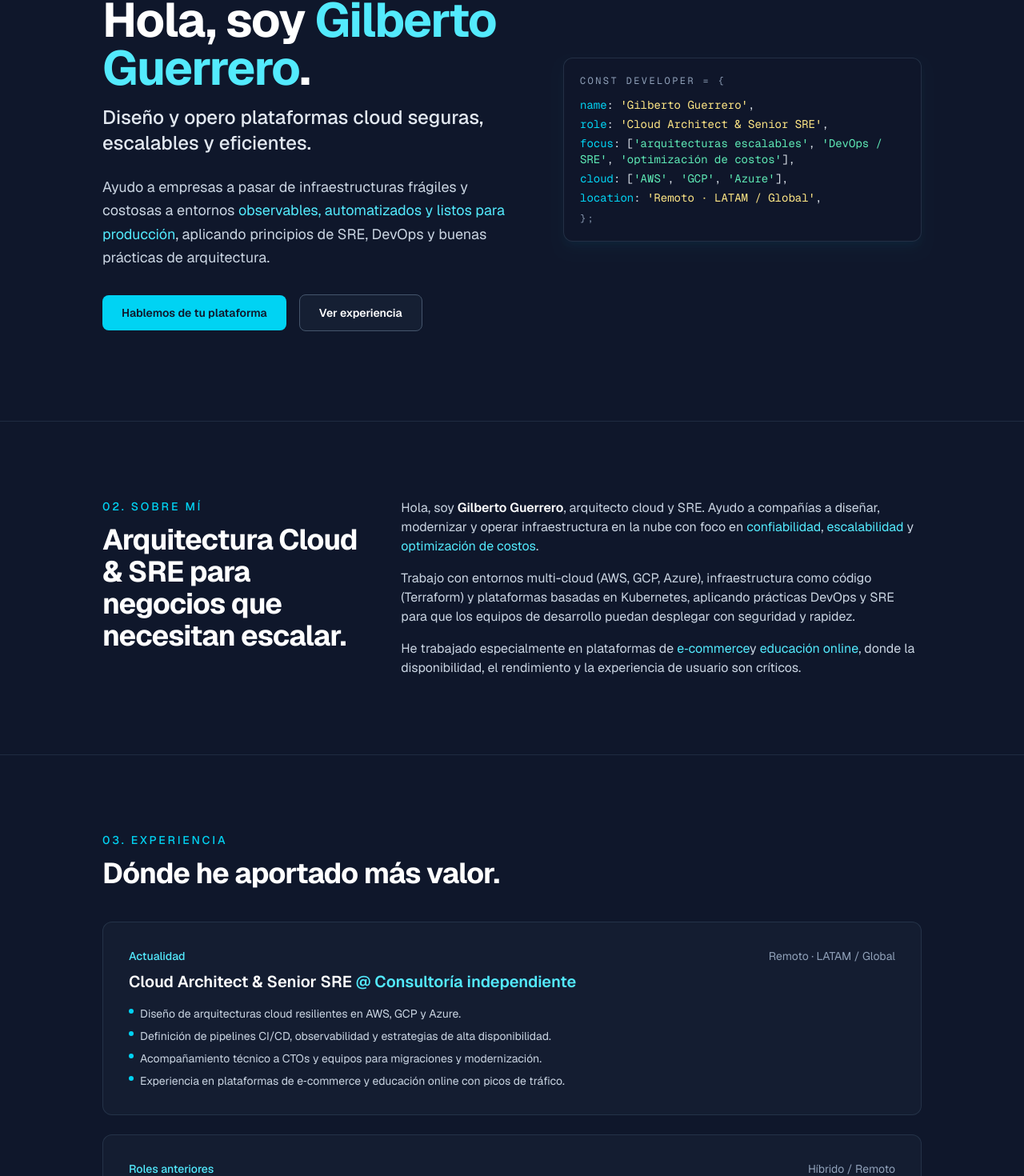
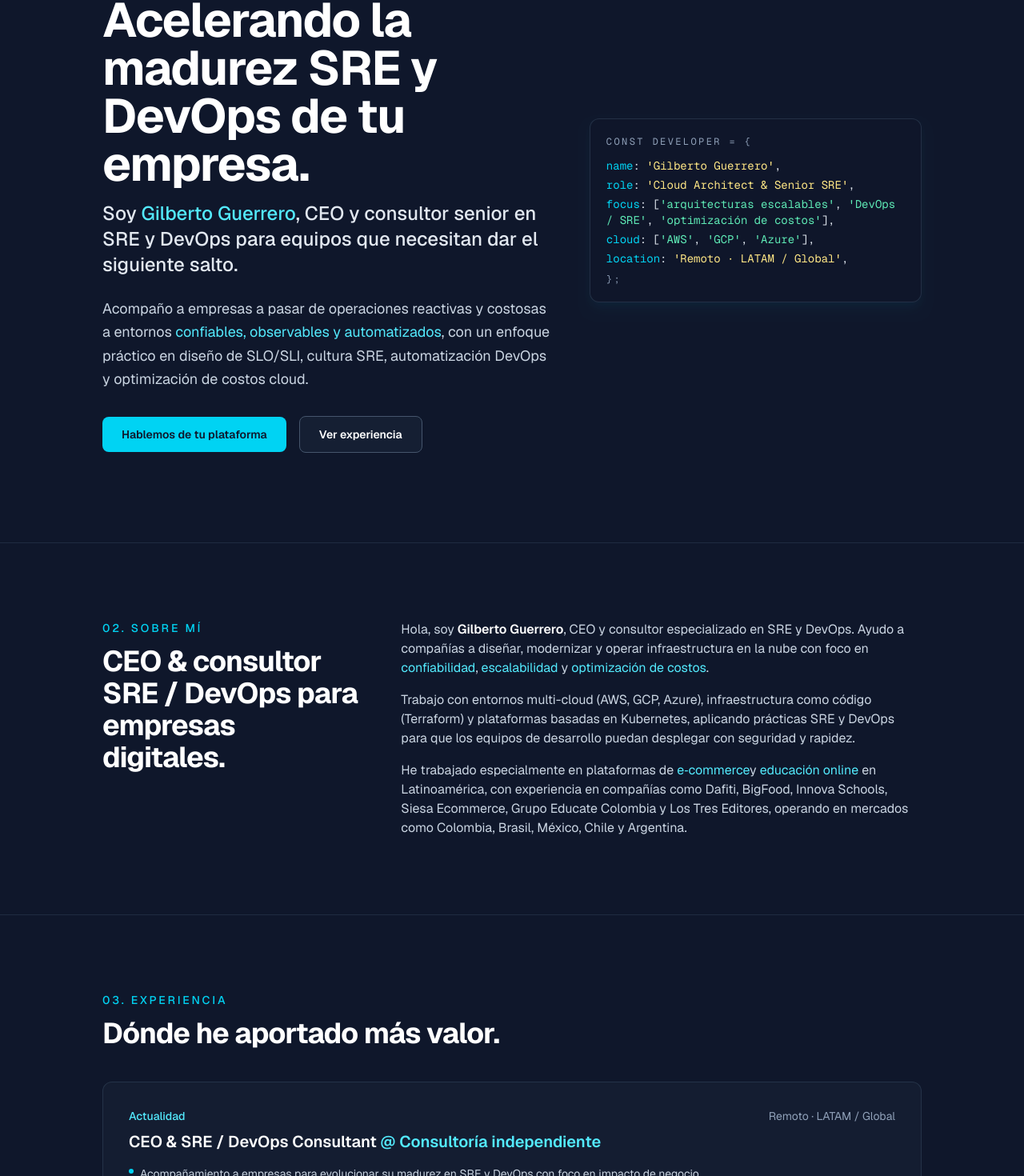
Before and after one commit to gilbertoguerrero/website, a Next.js app: page / in a window 1280 px wide. Shown: the part 214-1684 px from the top of the page at 80% size. Built offline with nearby package versions, Linux system fonts and the light colour scheme.

Commit message:
Update services

```diff
--- a/sections/About.tsx
+++ b/sections/About.tsx
@@ -10,26 +10,27 @@ export default function About() {
             02. Sobre mí
           </p>
           <h2 className="text-3xl font-bold tracking-tight text-white sm:text-4xl">
-            Arquitectura Cloud & SRE para negocios que necesitan escalar.
+            CEO & consultor SRE / DevOps para empresas digitales.
           </h2>
         </div>
         <div className="space-y-4 text-slate-300 lg:w-2/3">
           <p>
             Hola, soy <span className="font-semibold text-white">Gilberto Guerrero</span>,
-            arquitecto cloud y SRE. Ayudo a compañías a diseñar, modernizar y operar
+            CEO y consultor especializado en SRE y DevOps. Ayudo a compañías a diseñar, modernizar y operar
             infraestructura en la nube con foco en <span className="text-cyan-300">confiabilidad</span>,{" "}
             <span className="text-cyan-300">escalabilidad</span> y{" "}
             <span className="text-cyan-300">optimización de costos</span>.
           </p>
           <p>
             Trabajo con entornos multi-cloud (AWS, GCP, Azure), infraestructura como código
-            (Terraform) y plataformas basadas en Kubernetes, aplicando prácticas DevOps y
-            SRE para que los equipos de desarrollo puedan desplegar con seguridad y rapidez.
+            (Terraform) y plataformas basadas en Kubernetes, aplicando prácticas SRE y
+            DevOps para que los equipos de desarrollo puedan desplegar con seguridad y rapidez.
           </p>
           <p>
             He trabajado especialmente en plataformas de <span className="text-cyan-300">e‑commerce</span>
-            y <span className="text-cyan-300">educación online</span>, donde la disponibilidad,
-            el rendimiento y la experiencia de usuario son críticos.
+            y <span className="text-cyan-300">educación online</span> en Latinoamérica, con experiencia en
+            compañías como Dafiti, BigFood, Innova Schools, Siesa Ecommerce, Grupo Educate Colombia y
+            Los Tres Editores, operando en mercados como Colombia, Brasil, México, Chile y Argentina.
           </p>
         </div>
       </div>
--- a/sections/ContactForm.tsx
+++ b/sections/ContactForm.tsx
@@ -48,10 +48,11 @@ export default function ContactForm() {
       <div className="mx-auto max-w-xl">
         <div className="mb-10 text-center">
           <h2 className="mb-3 text-3xl font-bold tracking-tight text-white sm:text-4xl">
-            Contacto
+            Hablemos de la madurez SRE y DevOps de tu empresa
           </h2>
           <p className="text-slate-400">
-            Cuéntame tu proyecto o necesidad de infraestructura cloud.
+            Cuéntame en qué estado está hoy tu operación y qué te gustaría mejorar. Te
+            responderé con un siguiente paso concreto para tu contexto.
           </p>
         </div>
         <form
@@ -63,7 +64,7 @@ export default function ContactForm() {
               htmlFor="name"
               className="mb-2 block text-sm font-medium text-slate-300"
             >
-              Nombre
+              Nombre y empresa
             </label>
             <input
               id="name"
@@ -71,7 +72,7 @@ export default function ContactForm() {
               type="text"
               required
               className="w-full rounded-lg border border-slate-600 bg-slate-900 px-4 py-3 text-white placeholder-slate-500 focus:border-cyan-400 focus:outline-none focus:ring-1 focus:ring-cyan-400"
-              placeholder="Tu nombre"
+              placeholder="Tu nombre y el de tu empresa"
             />
           </div>
           <div className="mb-4">
@@ -95,7 +96,7 @@ export default function ContactForm() {
               htmlFor="message"
               className="mb-2 block text-sm font-medium text-slate-300"
             >
-              Mensaje
+              Descripción breve de tu reto actual
             </label>
             <textarea
               id="message"
@@ -103,7 +104,7 @@ export default function ContactForm() {
               rows={4}
               required
               className="w-full resize-none rounded-lg border border-slate-600 bg-slate-900 px-4 py-3 text-white placeholder-slate-500 focus:border-cyan-400 focus:outline-none focus:ring-1 focus:ring-cyan-400"
-              placeholder="Describe tu proyecto o consulta..."
+              placeholder="Por ejemplo: queremos mejorar confiabilidad, automatizar despliegues o reducir costos cloud..."
             />
           </div>
           <button
@@ -117,6 +118,10 @@ export default function ContactForm() {
                 ? "Mensaje enviado"
                 : "Enviar"}
           </button>
+          <p className="mt-4 text-center text-xs text-slate-500">
+            Si prefieres, también puedes escribirme por WhatsApp Business para coordinar
+            directamente el diagnóstico.
+          </p>
           {status === "sent" && (
             <p className="mt-3 text-center text-sm text-cyan-400">
               Gracias. Te responderé pronto.
--- a/sections/Experience.tsx
+++ b/sections/Experience.tsx
@@ -1,14 +1,14 @@
 const experiences = [
   {
     period: "Actualidad",
-    role: "Cloud Architect & Senior SRE",
+    role: "CEO & SRE / DevOps Consultant",
     company: "Consultoría independiente",
     location: "Remoto · LATAM / Global",
     bullets: [
-      "Diseño de arquitecturas cloud resilientes en AWS, GCP y Azure.",
-      "Definición de pipelines CI/CD, observabilidad y estrategias de alta disponibilidad.",
-      "Acompañamiento técnico a CTOs y equipos para migraciones y modernización.",
-      "Experiencia en plataformas de e‑commerce y educación online con picos de tráfico.",
+      "Acompañamiento a empresas para evolucionar su madurez en SRE y DevOps con foco en impacto de negocio.",
+      "Diseño de SLO/SLI, gestión de incidentes y estrategias de observabilidad accionable.",
+      "Definición de pipelines CI/CD integrados con servicios en EKS y ECS, prácticas DevSecOps y optimización de costos cloud.",
+      "Experiencia en plataformas de e‑commerce y educación online en LATAM.",
     ],
   },
   {
--- a/sections/Hero.tsx
+++ b/sections/Hero.tsx
@@ -7,22 +7,23 @@ export default function Hero() {
       <div className="mx-auto flex max-w-5xl flex-col items-center gap-12 lg:flex-row">
         <div className="text-left">
           <p className="mb-4 text-sm font-medium uppercase tracking-[0.2em] text-cyan-400">
-            01. Arquitecto Cloud & Senior SRE
+            01. CEO & SRE / DevOps Consultant
           </p>
           <h1 className="mb-4 text-4xl font-bold tracking-tight text-white sm:text-5xl lg:text-6xl">
-            Hola, soy <span className="text-cyan-300">Gilberto Guerrero</span>.
+            Acelerando la madurez SRE y DevOps de tu empresa.
           </h1>
           <h2 className="mb-6 text-xl font-medium text-slate-200 sm:text-2xl">
-            Diseño y opero plataformas cloud seguras, escalables y eficientes.
+            Soy <span className="text-cyan-300">Gilberto Guerrero</span>, CEO y consultor senior
+            en SRE y DevOps para equipos que necesitan dar el siguiente salto.
           </h2>
           <p className="mb-8 max-w-xl text-lg leading-relaxed text-slate-300">
-            Ayudo a empresas a pasar de infraestructuras frágiles y costosas a
+            Acompaño a empresas a pasar de operaciones reactivas y costosas a
             entornos{" "}
             <span className="text-cyan-300">
-              observables, automatizados y listos para producción
+              confiables, observables y automatizados
             </span>
-            , aplicando principios de SRE, DevOps y buenas prácticas de
-            arquitectura.
+            , con un enfoque práctico en diseño de SLO/SLI, cultura SRE,
+            automatización DevOps y optimización de costos cloud.
           </p>
           <div className="flex flex-wrap items-center gap-4">
             <a
--- a/sections/Services.tsx
+++ b/sections/Services.tsx
@@ -1,21 +1,47 @@
 const services = [
   {
-    title: "AWS Architecture",
+    title: "Asesoría SRE de alto nivel",
     description:
-      "Arquitecturas resilientes y escalables en Amazon Web Services con foco en costos y rendimiento.",
-    highlights: ["Kubernetes", "Terraform", "CI/CD", "Observabilidad"],
+      "Evaluación de madurez, definición de SLO/SLI y diseño de una operación confiable alineada al negocio.",
+    highlights: [
+      "Evaluación de madurez SRE",
+      "SLO / SLI & error budgets",
+      "Gestión de incidentes",
+      "Cultura y procesos SRE",
+    ],
   },
   {
-    title: "GCP Architecture",
+    title: "Consultoría DevOps & CI/CD",
     description:
-      "Soluciones cloud-native en Google Cloud Platform, desde diseño hasta despliegue y monitoreo.",
-    highlights: ["Kubernetes", "Terraform", "CI/CD", "Observabilidad"],
+      "Diseño y optimización de pipelines de integración y entrega continua, integrados con despliegues en Kubernetes (EKS) y contenedores en ECS, con foco en calidad, seguridad y rollback seguro.",
+    highlights: [
+      "Pipelines CI/CD",
+      "DevSecOps",
+      "Automatización de despliegues en EKS/ECS",
+      "Flujos Dev–Ops",
+    ],
   },
   {
-    title: "Azure Architecture",
+    title: "Infraestructura como código & plataformas",
     description:
-      "Implementación y optimización de cargas de trabajo en Microsoft Azure con prácticas enterprise.",
-    highlights: ["Kubernetes", "Terraform", "CI/CD", "Observabilidad"],
+      "Implementación de infraestructura como código y bases para plataformas internas orientadas a equipos de producto.",
+    highlights: [
+      "Terraform / IaC",
+      "Plataformas sobre Kubernetes",
+      "Entornos reproducibles",
+      "Buenas prácticas multi-cloud",
+    ],
+  },
+  {
+    title: "Acompañamiento y mentoring",
+    description:
+      "Trabajo cercano con CTOs y equipos para instalar capacidades SRE y DevOps más allá de un proyecto puntual.",
+    highlights: [
+      "Mentoring a equipos",
+      "Sesiones 1:1 y grupales",
+      "Revisión de arquitecturas",
+      "Roadmaps de madurez",
+    ],
   },
 ];
 
@@ -25,11 +51,12 @@ export default function Services() {
       <div className="mx-auto max-w-6xl">
         <div className="mb-12 text-center">
           <h2 className="mb-3 text-3xl font-bold tracking-tight text-white sm:text-4xl">
-            Servicios
+            Servicios de asesoría SRE y DevOps
           </h2>
           <p className="mx-auto max-w-2xl text-slate-400">
-            Arquitectura cloud en los principales proveedores con las mejores
-            prácticas de la industria.
+            No solo implemento herramientas: te acompaño a construir una operación SRE y
+            DevOps madura, con una hoja de ruta clara y foco en confiabilidad, velocidad
+            de entrega y costos cloud.
           </p>
         </div>
         <div className="grid gap-6 sm:grid-cols-2 lg:grid-cols-3">
@@ -55,6 +82,33 @@ export default function Services() {
             </article>
           ))}
         </div>
+        <div className="mt-10 rounded-xl border border-slate-700/60 bg-slate-800/40 p-6 text-sm text-slate-300 sm:p-8">
+          <h3 className="mb-2 text-lg font-semibold text-white">
+            Modelos de trabajo y costos
+          </h3>
+          <p className="mb-3">
+            Trabajo con paquetes de diagnóstico y acompañamiento mensual (retainer) para
+            que puedas avanzar por etapas. Según tu contexto, definimos juntos si tiene
+            más sentido comenzar con un diagnóstico acotado o con un proyecto de
+            implementación específico.
+          </p>
+          <p className="mb-2">
+            Prefiero mantener una conversación directa para ajustar el modelo a tu
+            realidad, pero siempre con transparencia en el alcance y la inversión antes
+            de iniciar.
+          </p>
+          <p className="text-slate-400">
+            Si quieres hablar de costos y del formato que mejor encaja con tu empresa,
+            puedes{" "}
+            <a
+              href="#contacto"
+              className="text-cyan-300 underline-offset-2 hover:underline"
+            >
+              agendar un diagnóstico sin costo
+            </a>
+            .
+          </p>
+        </div>
       </div>
     </section>
   );
```
